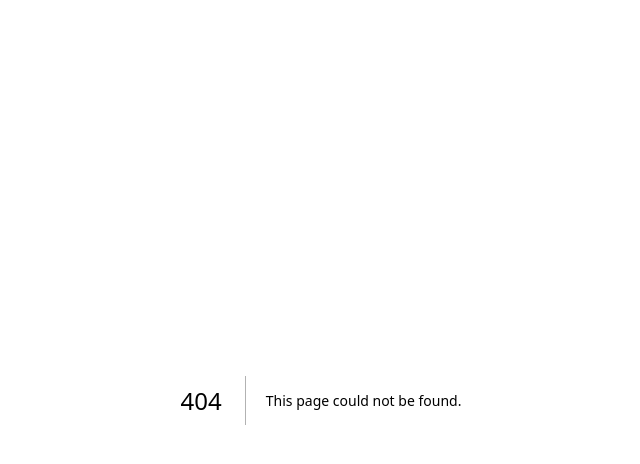
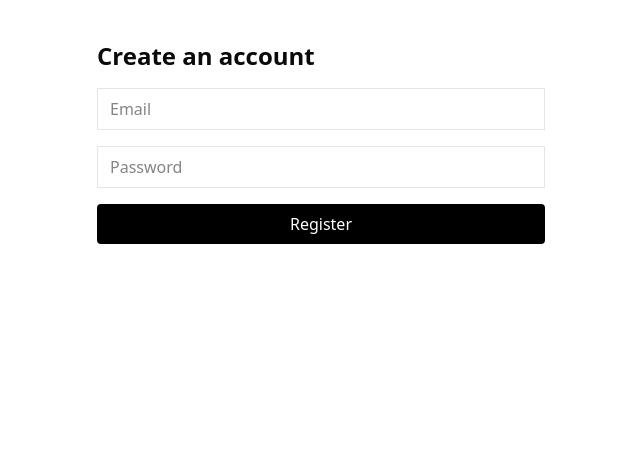
Before and after one commit to kingkey0101/mealmuse-web, a Next.js app: page /auth/register in a window 1280 px wide. Before the commit this address had no page. Shown: the top 464 px of the page, without its empty margins (319-959 px from the left). Built offline with nearby package versions, Linux system fonts and the light colour scheme.

Commit message:
Added/ app/api/register/ && app/auth/register/page.tsx

```diff
--- a/app/api/auth/register/page.tsx
+++ b/app/auth/register/page.tsx
@@ -1,5 +1,5 @@
 "use client";
-import { useRouter } from "next/router";
+import { useRouter } from "next/navigation";
 import { useState } from "react";
 
 export default function RegisterPage() {
@@ -12,11 +12,12 @@ export default function RegisterPage() {
     e.preventDefault();
     setError("");
 
-    const res = await fetch("/api/auth/register", {
+    const res = await fetch("api/register", {
       method: "POST",
       headers: { "Content-Type": "application/json" },
       body: JSON.stringify({ email, password }),
     });
+
     if (!res.ok) {
       const data = await res.json();
       setError(data.error || "Something went wrong");
@@ -24,27 +25,31 @@ export default function RegisterPage() {
     }
     router.push("/auth/login");
   }
+
   return (
     <div className="max-w-md mx-auto py-10">
       <h1 className="text-2xl font-bold mb-4">Create an account</h1>
-      <form onSubmit={handleSubmit} className="space-y-4" />
+      <form onSubmit={handleSubmit} className="space-y-4">
         <input
-        className="w-full border px-3 py-2 rounded"
+          className="w-full border px-3 py-2 rounder"
           placeholder="Email"
           value={email}
-        onChange={(e) => setPassword(e.target.value)}
+          onChange={(e) => setEmail(e.target.value)}
         />
         <input
-        className="w-full border px-3 py-2 rounded"
+          className="w-full border px-3 py-2 rounder"
           placeholder="Password"
-        type="password"
           value={password}
           onChange={(e) => setPassword(e.target.value)}
         />
         {error && <p className="text-red-500 text-sm">{error}</p>}
-      <button type="submit" className="w-full bg-black text-white py-2 rounded">
+        <button
+          type="submit"
+          className="w-full bg-black text-white py-2 rounded"
+        >
           Register
         </button>
+      </form>
     </div>
   );
 }
```
Also changed, not shown: app/api/register/route.ts (renamed from app/api/auth/register/route.ts). Lines whose indentation alone changed are shown as unchanged.
